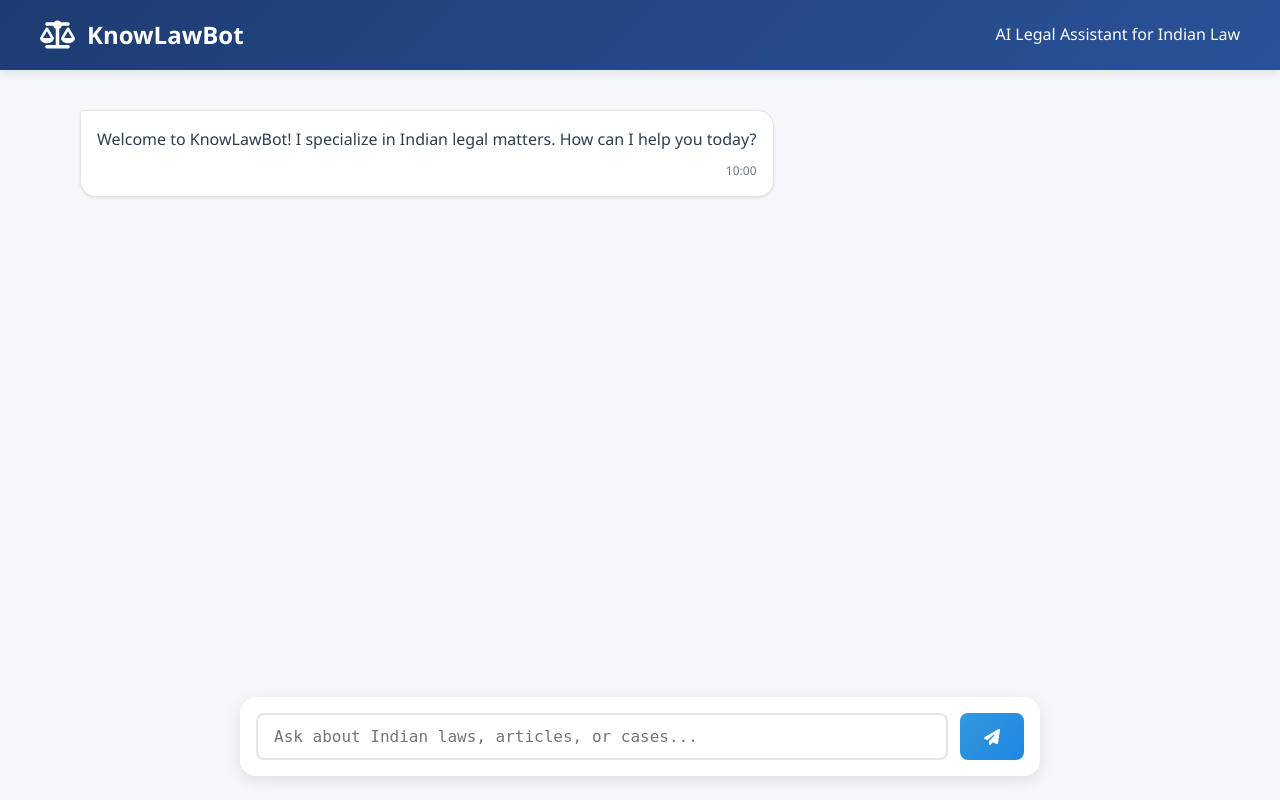
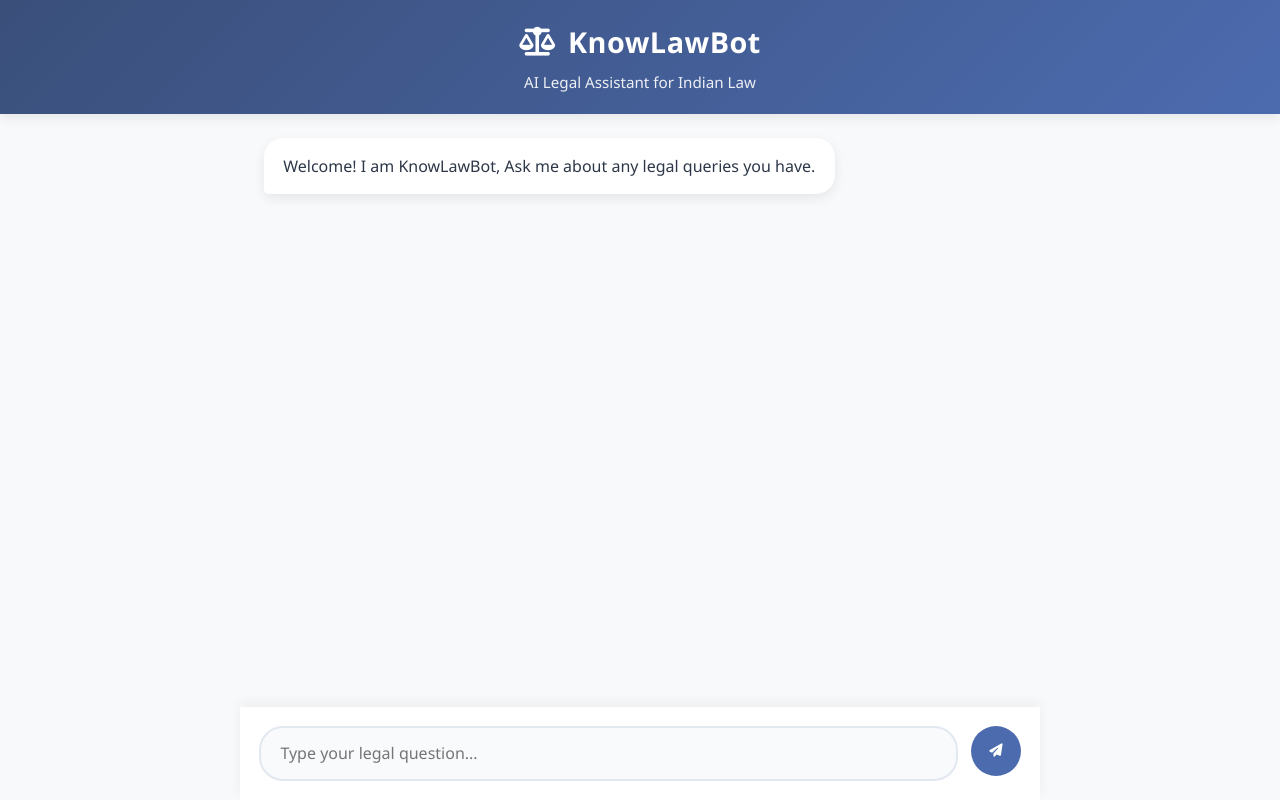
Before and after one commit to NarendraR01/KnowLawBot, a Flask app: page / in a window 1280 px wide. Run offline with Flask 3, Linux system fonts and the light colour scheme.

Commit message:
Updated app.py, index.html, styles.css, and prompt.py

```diff
--- a/app.py
+++ b/app.py
@@ -44,7 +44,7 @@ def chat():
     except Exception as e:
         print(f"Error: {str(e)}")
         return jsonify({
-            "answer": "Our legal engine is currently unavailable. Please try again later.",
+            "answer": "**Error**: Our legal engine is currently unavailable. Please try again later.",
             "timestamp": datetime.now().strftime("%H:%M")
         }), 500
 
--- /dev/null
+++ b/static/styles.css
@@ -0,0 +1,263 @@
+:root {
+  --primary: #3a4f7a;
+  --primary-light: #4c6baf;
+  --secondary: #e63946;
+  --background: #f8f9fa;
+  --bot-bubble: #ffffff;
+  --user-bubble: #4c6baf;
+  --text-dark: #2d3748;
+  --text-light: #ffffff;
+  --shadow: 0 4px 12px rgba(0, 0, 0, 0.08);
+}
+
+/* ===== BASE STYLES ===== */
+* {
+  margin: 0;
+  padding: 0;
+  box-sizing: border-box;
+  font-family: 'Segoe UI', -apple-system, BlinkMacSystemFont, sans-serif;
+}
+
+body {
+  background-color: var(--background);
+  color: var(--text-dark);
+  line-height: 1.6;
+  min-height: 100vh;
+  display: flex;
+  flex-direction: column;
+}
+
+/* ===== HEADER ===== */
+.header {
+  background: linear-gradient(135deg, var(--primary), var(--primary-light));
+  color: white;
+  padding: 1.2rem 1.5rem;
+  text-align: center;
+  box-shadow: var(--shadow);
+  position: sticky;
+  top: 0;
+  z-index: 100;
+}
+
+.logo {
+  display: flex;
+  align-items: center;
+  justify-content: center;
+  gap: 0.8rem;
+  margin-bottom: 0.3rem;
+}
+
+.logo i {
+  font-size: 1.8rem;
+}
+
+.logo h1 {
+  font-size: 1.8rem;
+  font-weight: 700;
+  letter-spacing: 0.5px;
+}
+
+.header p {
+  font-size: 0.95rem;
+  opacity: 0.9;
+}
+
+/* ===== CHAT CONTAINER ===== */
+.chat-container {
+  flex: 1;
+  padding: 1.5rem;
+  overflow-y: auto;
+  max-width: 800px;
+  width: 100%;
+  margin: 0 auto;
+  display: flex;
+  flex-direction: column;
+  gap: 0.8rem;
+}
+
+/* ===== MESSAGE BUBBLES ===== */
+.message {
+  max-width: 85%;
+  padding: 1rem 1.2rem;
+  border-radius: 1.2rem;
+  animation: fadeIn 0.25s ease-out;
+  position: relative;
+  line-height: 1.5;
+  box-shadow: var(--shadow);
+}
+
+.bot {
+  align-self: flex-start;
+  background: var(--bot-bubble);
+  border-bottom-left-radius: 0.3rem;
+  color: var(--text-dark);
+}
+
+.user {
+  align-self: flex-end;
+  background: var(--user-bubble);
+  border-bottom-right-radius: 0.3rem;
+  color: var(--text-light);
+}
+
+/* ===== MESSAGE CONTENT ===== */
+.message-content {
+  word-wrap: break-word;
+}
+
+/* Bold text formatting */
+.message-content strong {
+  font-weight: 650;
+  color: var(--primary-light);
+}
+
+.user .message-content strong {
+  color: inherit;
+  text-decoration: underline;
+}
+
+/* Lists formatting */
+.message-content ul,
+.message-content ol {
+  margin: 0.8rem 0 0.8rem 1.8rem;
+  padding-left: 0.5rem;
+}
+
+.message-content li {
+  margin-bottom: 0.5rem;
+  position: relative;
+}
+
+/* Paragraph spacing */
+.message-content p {
+  margin-bottom: 0.8rem;
+}
+
+.message-content p:last-child {
+  margin-bottom: 0;
+}
+
+/* Section headers */
+.message-content h3,
+.message-content h4 {
+  margin: 1.2rem 0 0.7rem 0;
+  font-weight: 650;
+  color: var(--primary);
+}
+
+/* ===== INPUT AREA ===== */
+.input-container {
+  display: flex;
+  padding: 1.2rem;
+  background: white;
+  position: sticky;
+  bottom: 0;
+  box-shadow: 0 -4px 12px rgba(0, 0, 0, 0.05);
+  max-width: 800px;
+  width: 100%;
+  margin: 0 auto;
+}
+
+#userInput {
+  flex: 1;
+  padding: 0.9rem 1.2rem;
+  border: 2px solid #e2e8f0;
+  border-radius: 1.5rem;
+  font-size: 1rem;
+  resize: none;
+  outline: none;
+  transition: all 0.3s ease;
+  background: #f8fafc;
+}
+
+#userInput:focus {
+  border-color: var(--primary-light);
+  background: white;
+  box-shadow: 0 0 0 3px rgba(76, 107, 175, 0.2);
+}
+
+#sendButton {
+  width: 50px;
+  height: 50px;
+  border: none;
+  border-radius: 50%;
+  background: var(--primary-light);
+  color: white;
+  margin-left: 0.8rem;
+  cursor: pointer;
+  display: flex;
+  align-items: center;
+  justify-content: center;
+  transition: all 0.3s ease;
+}
+
+#sendButton:hover {
+  background: var(--primary);
+  transform: translateY(-2px);
+}
+
+#sendButton:active {
+  transform: translateY(0);
+}
+
+/* ===== LOADING INDICATOR ===== */
+.loading {
+  display: inline-block;
+  width: 20px;
+  height: 20px;
+  border: 3px solid rgba(58, 79, 122, 0.2);
+  border-radius: 50%;
+  border-top-color: var(--primary);
+  animation: spin 1s ease-in-out infinite;
+}
+
+/* ===== ANIMATIONS ===== */
+@keyframes fadeIn {
+  from {
+    opacity: 0;
+    transform: translateY(8px);
+  }
+  to {
+    opacity: 1;
+    transform: translateY(0);
+  }
+}
+
+@keyframes spin {
+  to {
+    transform: rotate(360deg);
+  }
+}
+
+/* ===== RESPONSIVE ADJUSTMENTS ===== */
+@media (max-width: 768px) {
+  .header {
+    padding: 1rem;
+  }
+
+  .logo h1 {
+    font-size: 1.5rem;
+  }
+
+  .chat-container {
+    padding: 1rem;
+  }
+
+  .message {
+    max-width: 90%;
+    padding: 0.9rem 1.1rem;
+  }
+
+  .input-container {
+    padding: 1rem;
+  }
+
+  #userInput {
+    padding: 0.8rem 1rem;
+  }
+
+  #sendButton {
+    width: 45px;
+    height: 45px;
+  }
+}
--- a/templates/index.html
+++ b/templates/index.html
@@ -3,85 +3,94 @@
 <head>
     <meta charset="UTF-8">
     <meta name="viewport" content="width=device-width, initial-scale=1.0">
-    <title>KnowLawBot - AI Legal Assistant</title>
-    <link rel="stylesheet" href="{{ url_for('static', filename='style.css') }}">
+    <title>KnowLawBot</title>
+    <link rel="stylesheet" href="static/styles.css">
     <link rel="stylesheet" href="https://cdnjs.cloudflare.com/ajax/libs/font-awesome/6.4.0/css/all.min.css">
 </head>
 <body>
     <header class="header">
-        <div class="header-content">
-            <div class="logo">
-                <i class="fas fa-balance-scale logo-icon"></i>
-                <span class="logo-text">KnowLawBot</span>
-            </div>
-            <div class="subtitle">AI Legal Assistant for Indian Law</div>
+        <div class="logo">
+            <i class="fas fa-balance-scale"></i>
+            <h1>KnowLawBot</h1>
         </div>
+        <p>AI Legal Assistant for Indian Law</p>
     </header>
 
-    <main class="container">
-        <div class="chat-container" id="chatbox">
-            <div class="message bot-message">
-                <div class="message-content">
-                    Welcome to KnowLawBot! I specialize in Indian legal matters. How can I help you today?
-                </div>
-                <div class="message-time">10:00</div>
+    <main class="chat-container" id="chatbox">
+        <div class="message bot">
+            <div class="message-content">
+                Welcome! I am KnowLawBot, Ask me about any legal queries you have.
             </div>
         </div>
     </main>
 
     <div class="input-container">
-        <textarea id="userInput" placeholder="Ask about Indian laws, articles, or cases..." rows="1"></textarea>
-        <button id="sendButton" onclick="sendMessage()">
-            <i class="fas fa-paper-plane"></i>
-        </button>
+        <textarea id="userInput" placeholder="Type your legal question..." rows="1"></textarea>
+        <button id="sendButton"><i class="fas fa-paper-plane"></i></button>
     </div>
 
     <script>
-        // Auto-resize textarea
+        // Auto-resize and send message
         const textarea = document.getElementById('userInput');
+        const chatbox = document.getElementById('chatbox');
+
         textarea.addEventListener('input', function() {
             this.style.height = 'auto';
             this.style.height = (this.scrollHeight) + 'px';
         });
 
-        // Send message on Enter (Shift+Enter for new line)
-        textarea.addEventListener('keydown', function(e) {
+        document.getElementById('sendButton').addEventListener('click', sendMessage);
+        textarea.addEventListener('keydown', (e) => {
             if (e.key === 'Enter' && !e.shiftKey) {
                 e.preventDefault();
                 sendMessage();
             }
         });
 
+        function formatResponse(text) {
+            // Convert markdown-like formatting to HTML
+            let formatted = text
+                // Bold text
+                .replace(/\*\*(.*?)\*\*/g, '<strong>$1</strong>')
+                // Bullet points
+                .replace(/^\s*-\s*(.*$)/gm, '<li>$1</li>')
+                // Numbered lists
+                .replace(/^\s*\d+\.\s*(.*$)/gm, '<li>$1</li>')
+                // Line breaks
+                .replace(/\n/g, '<br>');
+
+            // Wrap list items in <ul> if we found any
+            if (formatted.includes('<li>')) {
+                formatted = formatted.replace(/<li>.*?<\/li>/g,
+                    '<ul>' + formatted.match(/<li>.*?<\/li>/g).join('') + '</ul>');
+            }
+
+            return formatted;
+        }
+
         async function sendMessage() {
-            const input = document.getElementById('userInput');
-            const chatbox = document.getElementById('chatbox');
-            const message = input.value.trim();
-
+            const message = textarea.value.trim();
             if (!message) return;
 
             // Add user message
-            const userMsg = document.createElement('div');
-            userMsg.className = 'message user-message';
-            userMsg.innerHTML = `
-                <div class="message-content">${message}</div>
-                <div class="message-time">${new Date().toLocaleTimeString([], {hour: '2-digit', minute:'2-digit'})}</div>
+            chatbox.innerHTML += `
+                <div class="message user">
+                    <div class="message-content">${message}</div>
+                </div>
             `;
-            chatbox.appendChild(userMsg);
 
-            // Clear input and reset height
-            input.value = '';
-            input.style.height = 'auto';
+            textarea.value = '';
+            textarea.style.height = 'auto';
 
             // Add loading indicator
-            const botMsg = document.createElement('div');
-            botMsg.className = 'message bot-message';
-            botMsg.innerHTML = `
-                <div class="message-content"><div class="loading"></div></div>
+            chatbox.innerHTML += `
+                <div class="message bot">
+                    <div class="message-content"><div class="loading"></div></div>
+                </div>
             `;
-            chatbox.appendChild(botMsg);
-
             chatbox.scrollTop = chatbox.scrollHeight;
 
+            // Get bot response
             try {
                 const response = await fetch('/get', {
                     method: 'POST',
@@ -90,23 +99,16 @@
                     },
                     body: `msg=${encodeURIComponent(message)}`
                 });
-
                 const data = await response.json();
 
-                // Update loading message with actual response
-                botMsg.innerHTML = `
-                    <div class="message-content">${data.answer}</div>
-                    <div class="message-time">${data.timestamp}</div>
-                `;
+                // Apply formatting
+                document.querySelector('.message:last-child .message-content').innerHTML =
+                    formatResponse(data.answer);
 
             } catch (error) {
-                botMsg.innerHTML = `
-                    <div class="message-content" style="color: var(--danger)">
-                        Error: Could not get response. Please try again.
-                    </div>
-                `;
+                document.querySelector('.message:last-child .message-content').innerHTML =
+                    'Error: Could not get response';
             }
-
             chatbox.scrollTop = chatbox.scrollHeight;
         }
     </script>
```
